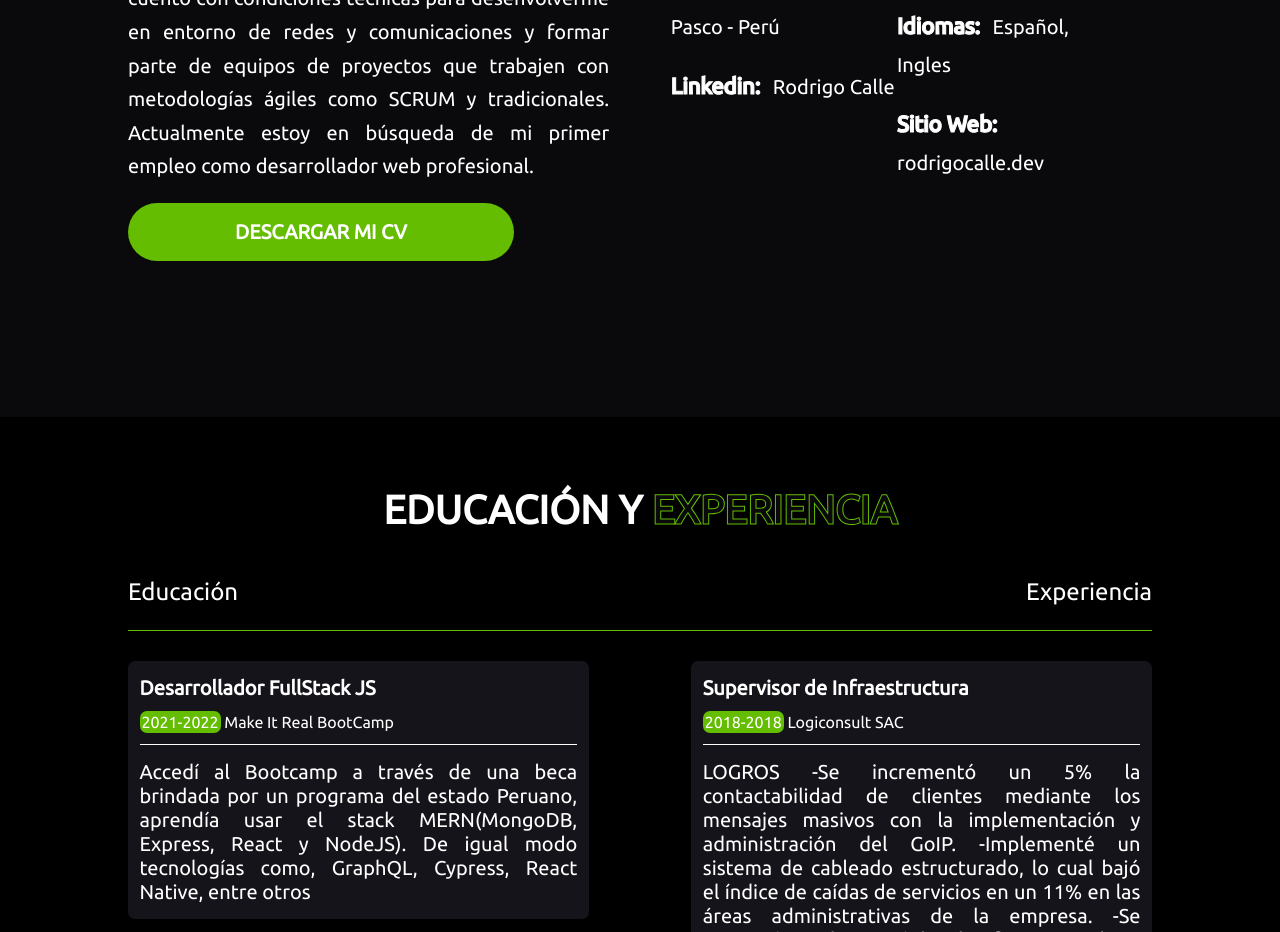
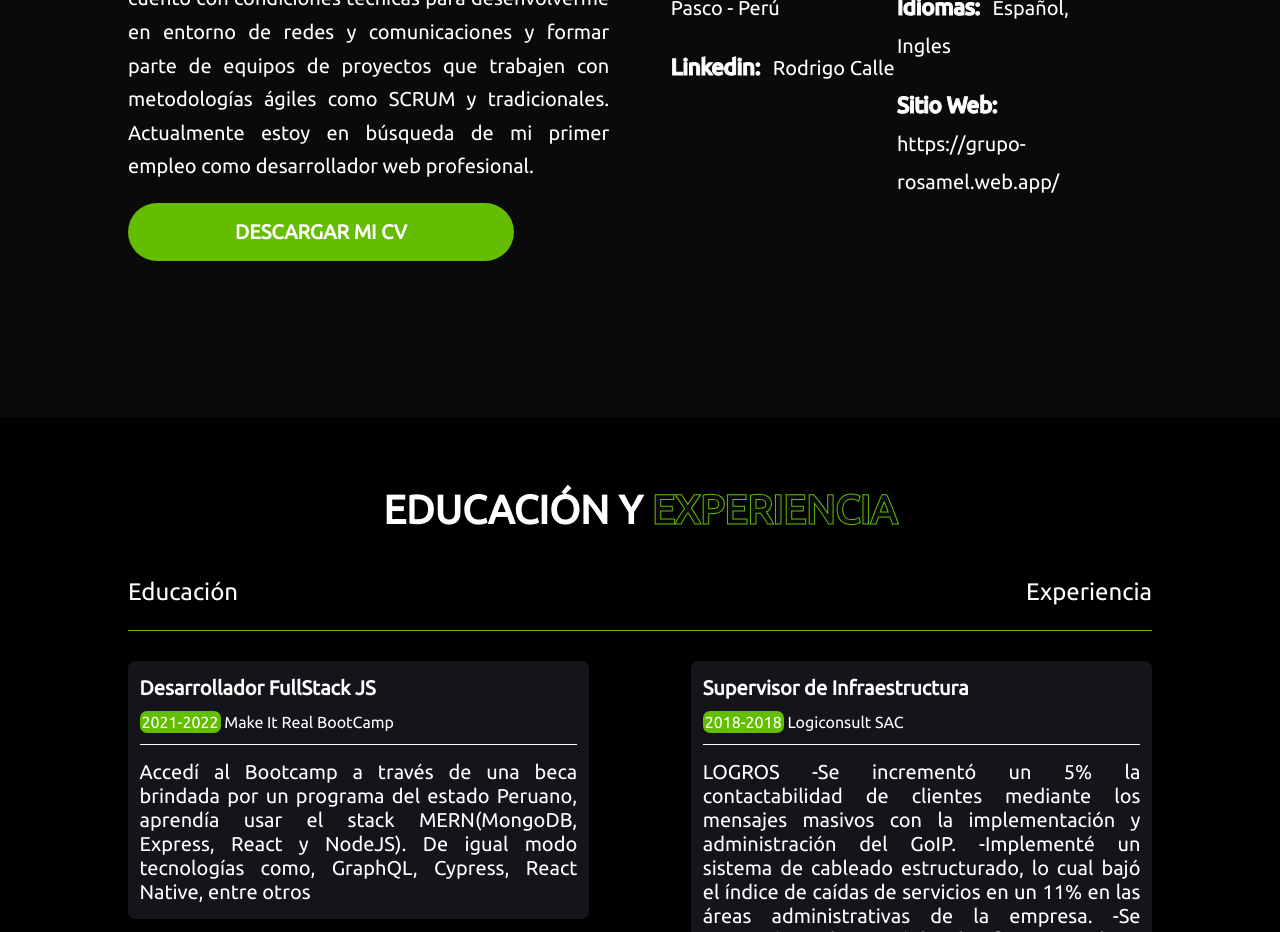
Before and after one commit to rodrigo-calle/portfolio, a React (Create React App) app: page / in a window 1280 px wide. Shown: the part 1220-2152 px from the top of the page. Built offline with nearby package versions, Linux system fonts and the light colour scheme.

Commit message:
editing cv and links

```diff
--- a/src/components/about/About.jsx
+++ b/src/components/about/About.jsx
@@ -16,7 +16,7 @@ const About = () => {
                        de proyectos que trabajen con metodologías ágiles como SCRUM y tradicionales.
                        Actualmente estoy en búsqueda de mi primer empleo como desarrollador web profesional.</p>
                     <a
-                        href="rodrigo-calle-cv.pdf"
+                        href="rodrigo-calle-castillo-cv.pdf"
                         download="rodrigo-calle-cv"
                         style={{textDecoration: "none"}}
                         >
@@ -35,7 +35,7 @@ const About = () => {
                         <p className="about-item">Twitter:<span> @rodcode</span></p>
                         <p className="about-item">Correo:<span> rodrigoc_0@hotmail.com</span></p>
                         <p className="about-item">Idiomas:<span> Español, Ingles</span></p>
-                        <p className="about-item">Sitio Web:<span> rodrigocalle.dev</span></p>
+                        <p className="about-item">Sitio Web:<span> https://grupo-rosamel.web.app/</span></p>
                     </div>
                 </div>
             </div>
```
Also changed, not shown: 1 other file (tests, documents, lock files or other folders).
